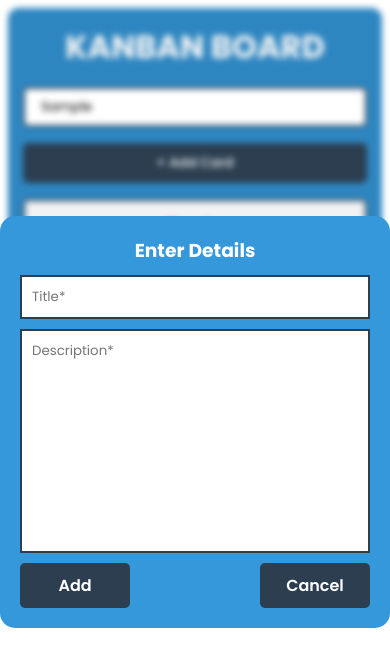
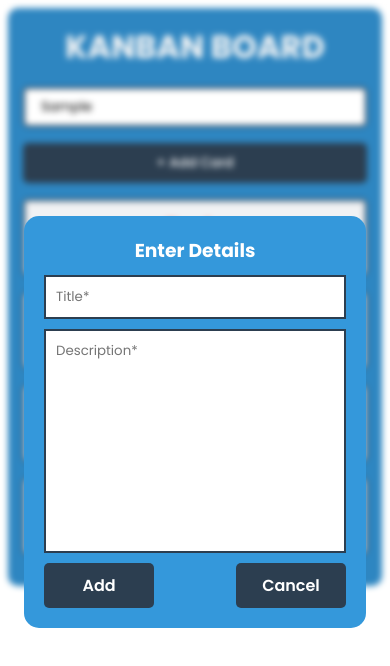
Before and after one commit to Sahadev18/Kanban-Board, a React (Vite) app: page / in a window 390 px wide. Both pictures are taken after typing "Sample" into the empty fields and a click on the button "+ Add Card". Shown: the top 666 px of the page. Built offline with nearby package versions, Linux system fonts and the light colour scheme.

Commit message:
updated the card details component style

```diff
--- a/src/components/AddCardDetails/AddCardDetails.css
+++ b/src/components/AddCardDetails/AddCardDetails.css
@@ -10,6 +10,7 @@
 }
 
 #details {
+  margin: 1.5rem;
   width: 400px;
   color: white;
   background-color: #3498db;
--- a/src/components/Board/Board.css
+++ b/src/components/Board/Board.css
@@ -52,9 +52,6 @@
     width: 100%;
     margin-bottom: 1rem;
   }
-  #details {
-    width: 80vw;
-  }
   #add-n-search {
     display: flex;
     flex-direction: column-reverse;
```
